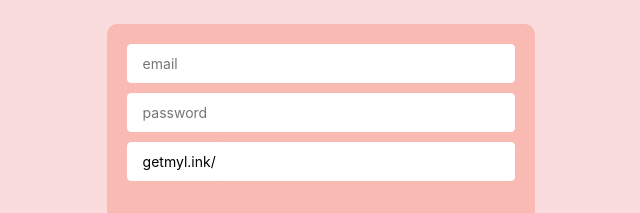
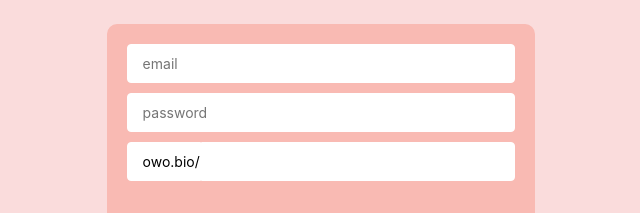
Before and after one commit to DonahueA/owo.bio, a Next.js app: page /register in a window 1280 px wide. Shown: the top 213 px of the page, without its empty margins (319-959 px from the left). Built offline with nearby package versions, Linux system fonts and the light colour scheme.

Commit message:
Removed getmyl.ink

```diff
--- a/components/Layout.tsx
+++ b/components/Layout.tsx
@@ -2,7 +2,7 @@ export default function Layout({ children }: { children: React.ReactNode }) {
     return (
       <>
         <header>
-          <title>getmylink</title>
+          <title>owo</title>
         </header>
         <style jsx global>{`
           *,
--- a/pages/register.tsx
+++ b/pages/register.tsx
@@ -48,7 +48,7 @@ function App() {
       {errors.password && <div className="registerError">Invalid password</div>}
 
       <div className="userSignup">
-        <label id="userSignupLabel">getmyl.ink/</label>
+        <label id="userSignupLabel">owo.bio/</label>
       <input className="usernameInput" {...register("username", {pattern: /^[a-zA-Z0-9\-\_]+$/, required: true})} />
       </div>
       {errors.username?.type == "pattern" && <div className="registerError">Invalid username</div>}
```
